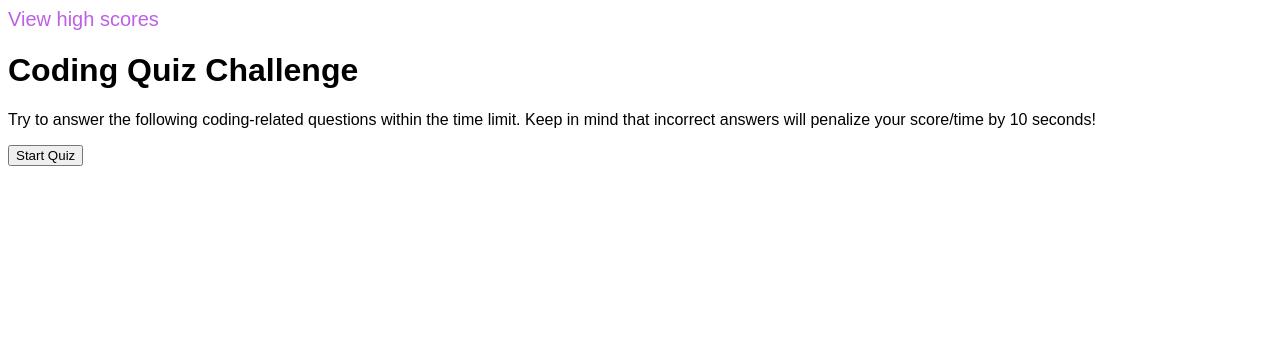
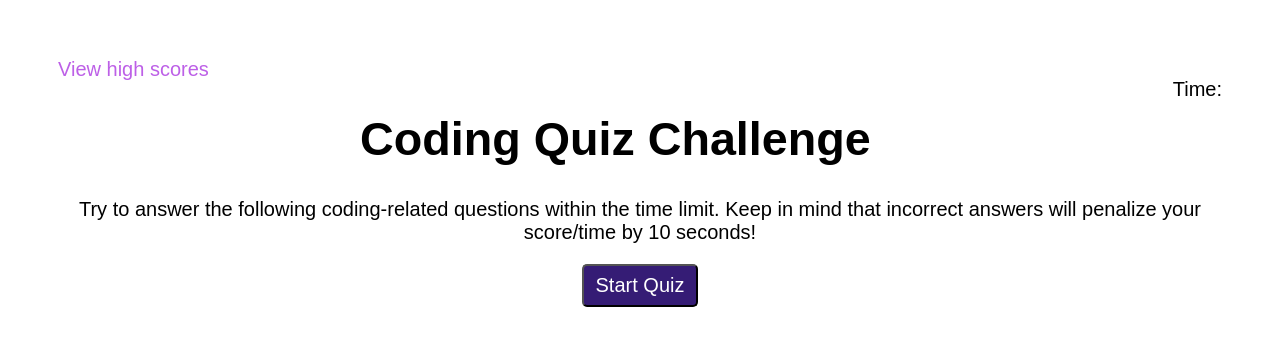
Before and after one commit to bhansi/JS-Code-Quiz, a plain HTML site: page index.html in a window 1280 px wide. Drawn offline with Linux system fonts and the light colour scheme.

Commit message:
Styling of start quiz page complete.

```diff
--- a/assets/css/style.css
+++ b/assets/css/style.css
@@ -2,10 +2,17 @@
     --pink: #bd60e7;
     --purple: #351c75;
     --orange: #FFA500;
+    --btnColor: white;
+    --answerResultColor: gray;
 }
 
 body {
     font-family:Arial, Helvetica, sans-serif;
+    padding: 50px;
+}
+
+header *, #rules, button, #answerResult {
+    font-size: 15pt;
 }
 
 a:hover {
@@ -16,5 +23,35 @@ a:hover {
 a {
     text-decoration: none;
     color: var(--pink);
-    font-size: 15pt;
 }
+
+#timer {
+    float: right;
+}
+
+#quiz {
+    text-align: center;
+}
+
+h1 {
+    font-size: 35pt;
+}
+
+button:hover {
+    background-color: var(--pink);
+}
+
+button {
+    background-color: var(--purple);
+    color: var(--btnColor);
+    padding: 8px 12px;
+    border-radius: 5px;
+}
+
+#answerResult {
+    font-style: italic;
+}
+
+hr, #answerResult {
+    color: var(--answerResultColor);
+}
--- a/assets/js/script.js
+++ b/assets/js/script.js
@@ -122,13 +122,13 @@ function startTimer() {
                 endQuiz();
             }
         }
+
+        if(timeRemaining === 0) {
+            console.log("Here");
+            clearInterval(timerInterval);
+            endQuiz();
+        }
     }, 1000);
-
-    if(timeRemaining === 0) {
-        console.log("Here");
-        clearInterval(timerInterval);
-        endQuiz();
-    }
 }
 
 function retrieveHighscores() {
--- a/index.html
+++ b/index.html
@@ -8,7 +8,7 @@
 <body>
     <header>
         <a id="viewHighscores">View high scores</a>
-        <p id="timer"></p>
+        <p id="timer">Time:</p>
     </header>
 
     <main>
```
